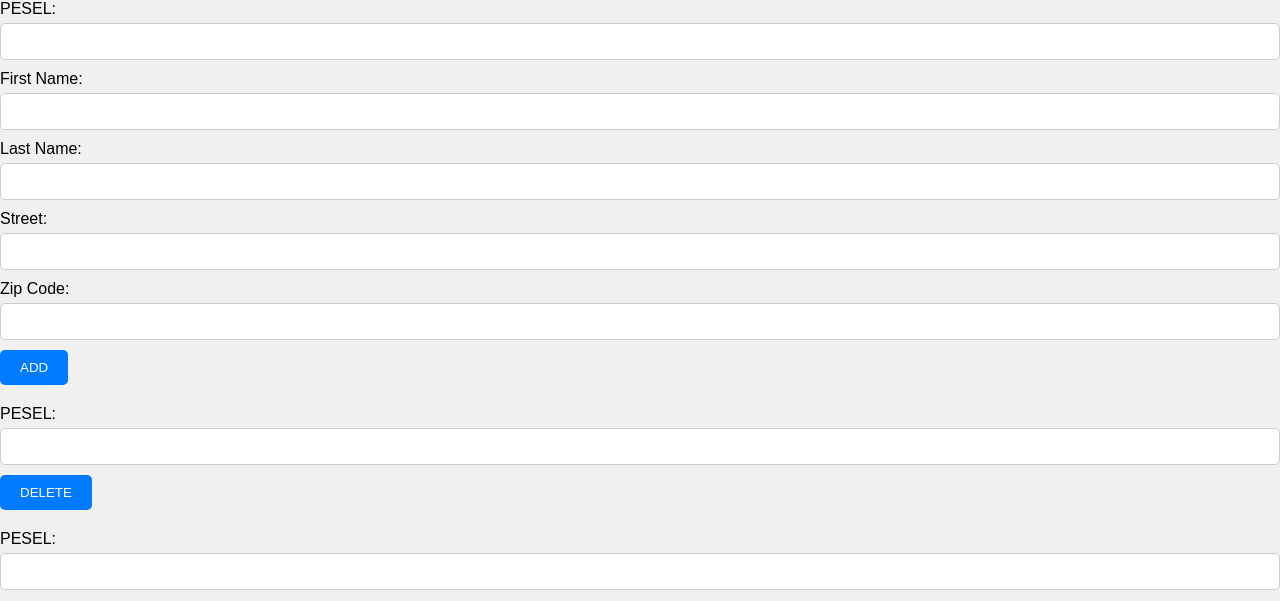
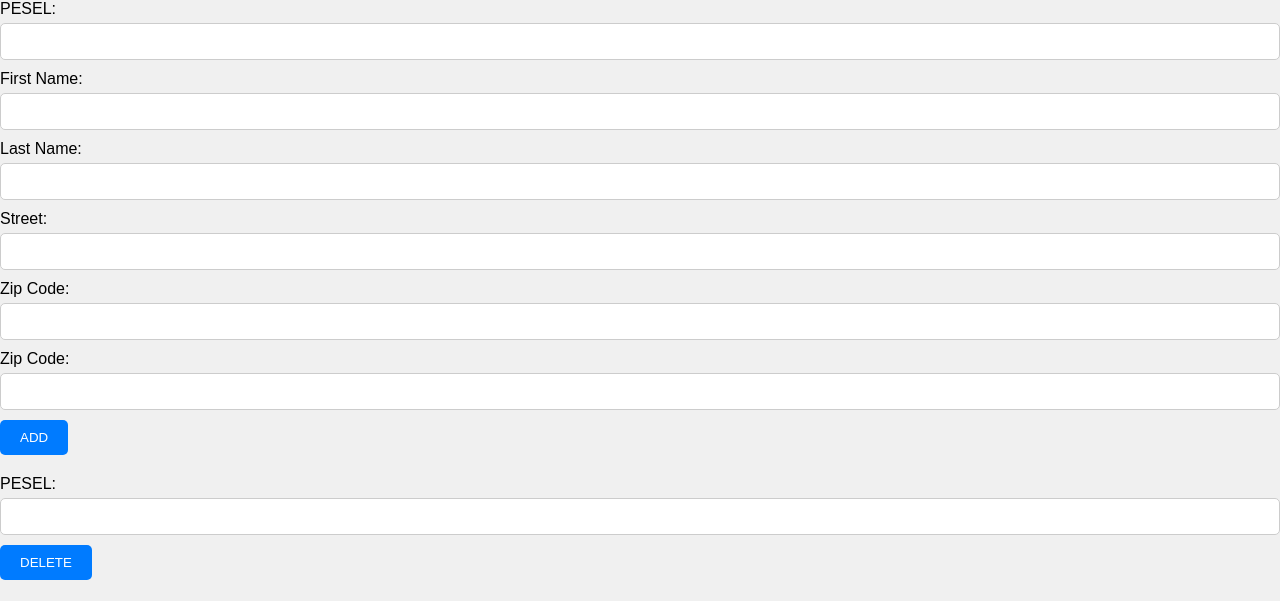
Before and after one commit to alargh/Clinic, a Flask app: page / in a window 1280 px wide. Shown: the top 601 px of the page. Run offline with Flask 3, Linux system fonts and the light colour scheme; data that the repository does not hold is empty.

Commit message:
Update index.html

```diff
--- a/Project/templates/index.html
+++ b/Project/templates/index.html
@@ -19,6 +19,9 @@
 
             <label for="street">Street:</label>
             <input type="text" id="street" name="street">
+
+            <label for="city">Zip Code:</label>
+            <input type="text" id="city" name="city">
 
             <label for="zipcode">Zip Code:</label>
             <input type="text" id="zipcode" name="zipcode">
```
